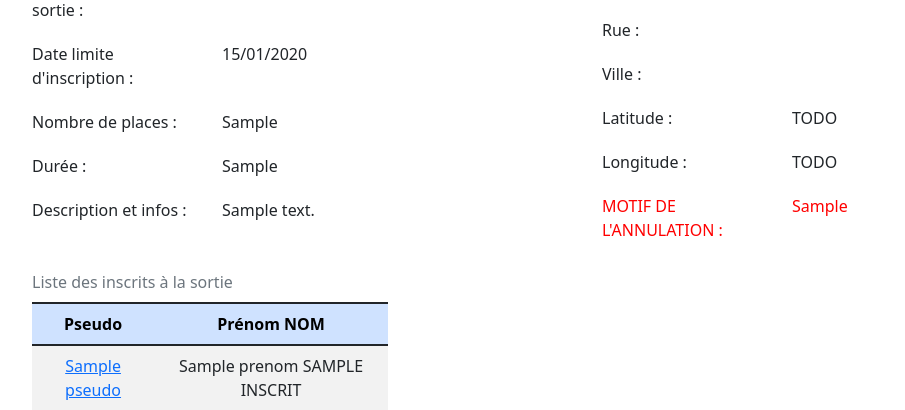
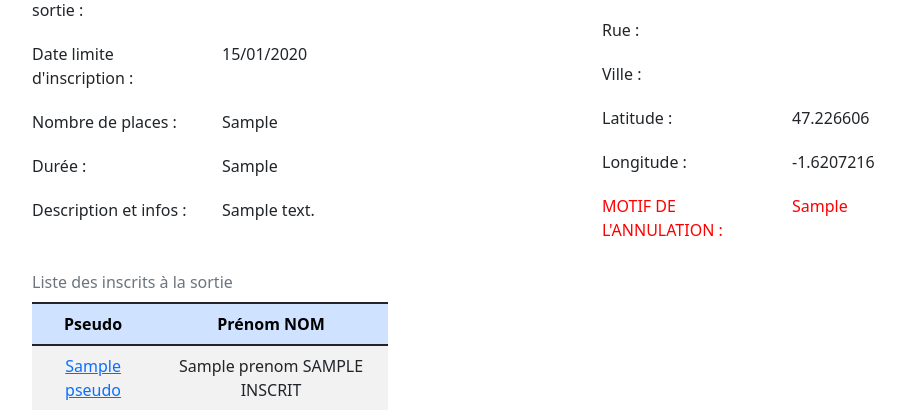
Before and after one commit to hbourniche20/ENI-projectSortir, a Symfony app: template templates/sortie/show.html.twig in a window 1280 px wide. Shown: the part 242-652 px from the top of the page, without its empty margins (50-955 px from the left). Run offline with Twig, Linux system fonts and the light colour scheme; the template is opened without the code that fills it: most values are stand-ins (such as "Sample title", 1, 10 or a date in 2020); some libraries are stand-ins or nearby versions.

Commit message:
affichage fix

```diff
--- a/src/Entity/Sortie.php
+++ b/src/Entity/Sortie.php
@@ -298,7 +298,7 @@ class Sortie
     }
 
     public function getDureeString(){
-        $string = $this->duree . 'mintue';
+        $string = $this->duree . ' minute';
         return ($this->duree > 1) ? $string . 's' : $string ;
     }
 }
--- a/templates/sortie/show.html.twig
+++ b/templates/sortie/show.html.twig
@@ -21,8 +21,8 @@
                 {% include 'row.html.twig' with { 'label': 'Lieu :', 'value': sortie.site.nom } %}
                 {% include 'row.html.twig' with { 'label': 'Rue :', 'value': sortie.site.rue } %}
                 {% include 'row.html.twig' with { 'label': 'Ville :', 'value': sortie.villeAccueil.codePostal } %}
-                {% include 'row.html.twig' with { 'label': 'Latitude :', 'value': 'TODO' } %}
-                {% include 'row.html.twig' with { 'label': 'Longitude :', 'value': 'TODO' } %}
+                {% include 'row.html.twig' with { 'label': 'Latitude :', 'value': '47.226606' } %}
+                {% include 'row.html.twig' with { 'label': 'Longitude :', 'value': '-1.6207216' } %}
                 <div class="row-1 esup">
                     {% if sortie.motifAnnulation is empty %}
                         {% if idUserConnecte == sortie.organisateur.id and sortie.publiee == false %}
```
